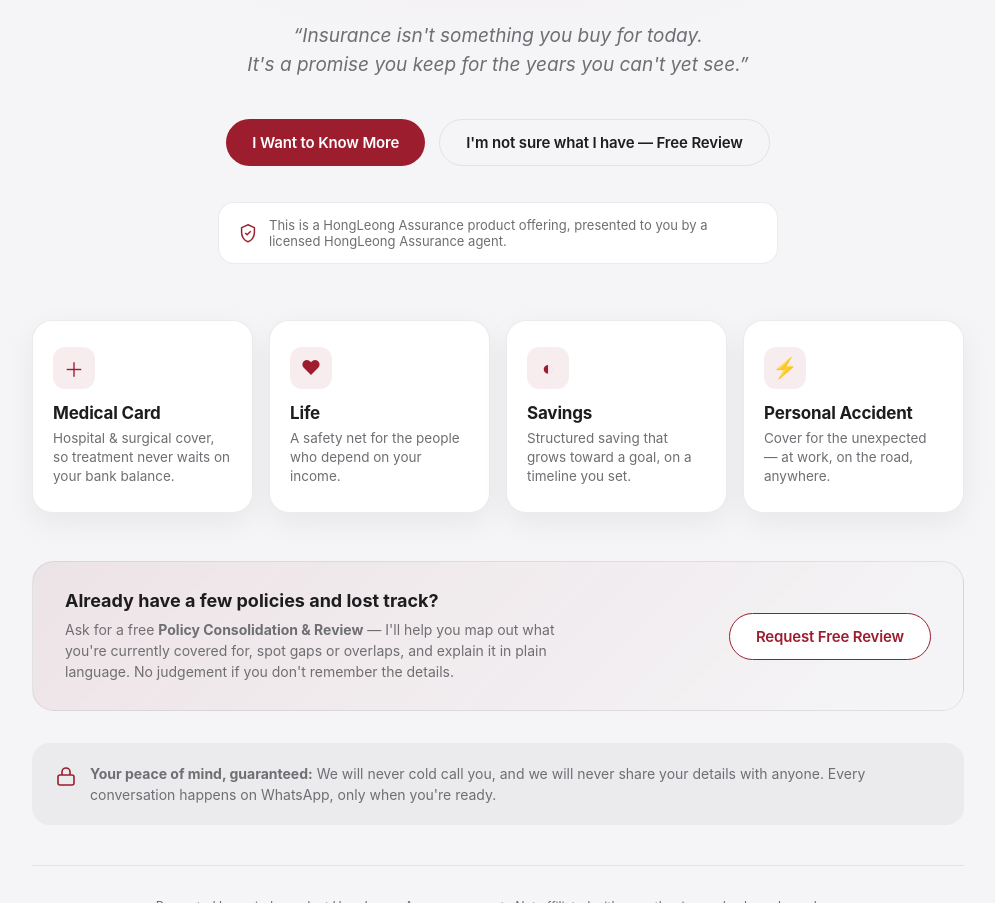
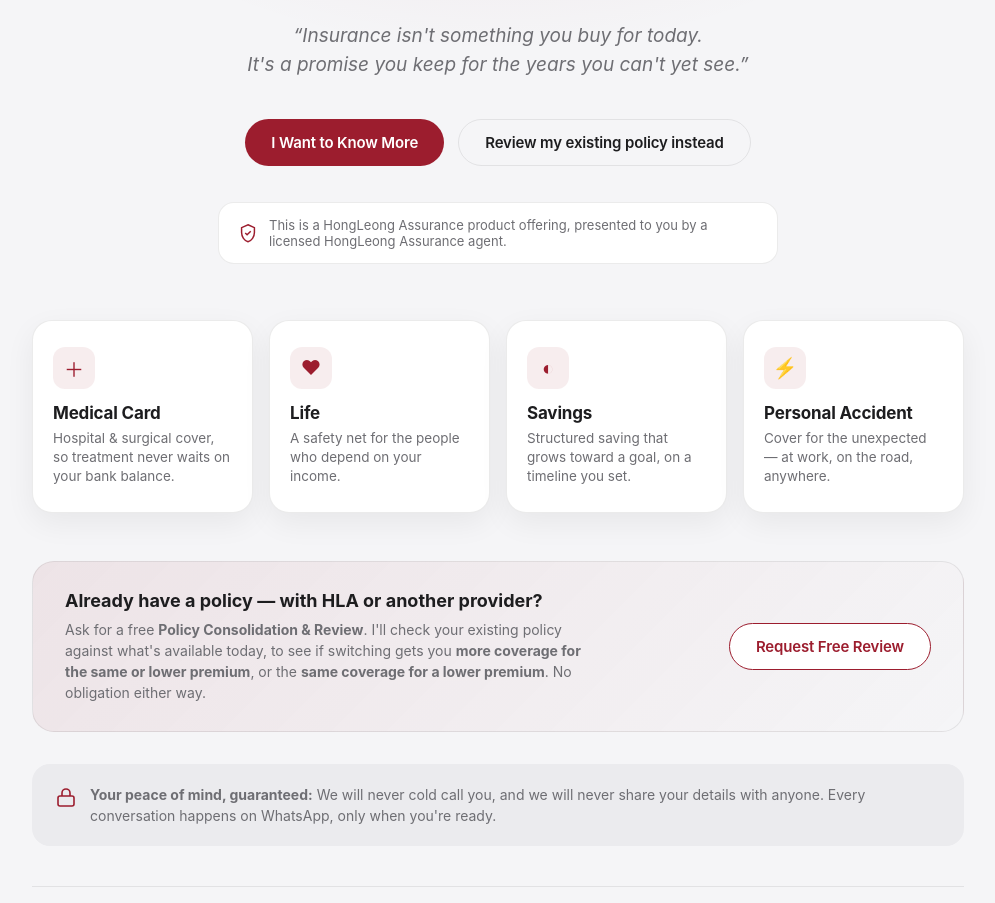
Before and after one commit to TerenceT-hub/find-your-cover, a plain HTML site: page index.html in a window 1280 px wide. Shown: the part 312-1215 px from the top of the page, without its empty margins (142-1137 px from the left). Drawn offline with Linux system fonts and the light colour scheme.

Commit message:
index.html

```diff
--- a/index.html
+++ b/index.html
@@ -37,7 +37,7 @@
 
       <div class="hero-actions">
         <button class="btn btn-primary" id="startQuoteBtn">I Want to Know More</button>
-        <button class="btn btn-ghost" id="startReviewBtn">I'm not sure what I have — Free Review</button>
+        <button class="btn btn-ghost" id="startReviewBtn">Review my existing policy instead</button>
       </div>
 
       <div class="disclosure-badge">
@@ -70,8 +70,8 @@
 
       <div class="review-strip">
         <div class="review-strip-text">
-          <h4>Already have a few policies and lost track?</h4>
-          <p>Ask for a free <strong>Policy Consolidation &amp; Review</strong> — I'll help you map out what you're currently covered for, spot gaps or overlaps, and explain it in plain language. No judgement if you don't remember the details.</p>
+          <h4>Already have a policy — with HLA or another provider?</h4>
+          <p>Ask for a free <strong>Policy Consolidation &amp; Review</strong>. I'll check your existing policy against what's available today, to see if switching gets you <strong>more coverage for the same or lower premium</strong>, or the <strong>same coverage for a lower premium</strong>. No obligation either way.</p>
         </div>
         <button class="btn btn-secondary" id="reviewStripBtn">Request Free Review</button>
       </div>
@@ -129,8 +129,8 @@
       <!-- ---- Step: policy review picker (alternate flow) ---- -->
       <div class="step" data-step="reviewpicker">
         <p class="step-eyebrow">Free Policy Review</p>
-        <h2>What would you like reviewed?</h2>
-        <p class="step-sub">No numbers needed here — just tell me what you'd like a second look at.</p>
+        <h2>Which policy would you like reviewed?</h2>
+        <p class="step-sub">Whether it's with HLA or another provider, I'll check if you could get more coverage for the same premium, or the same coverage for less.</p>
 
         <div class="option-grid" id="reviewChoices">
           <label class="option-card">
```
